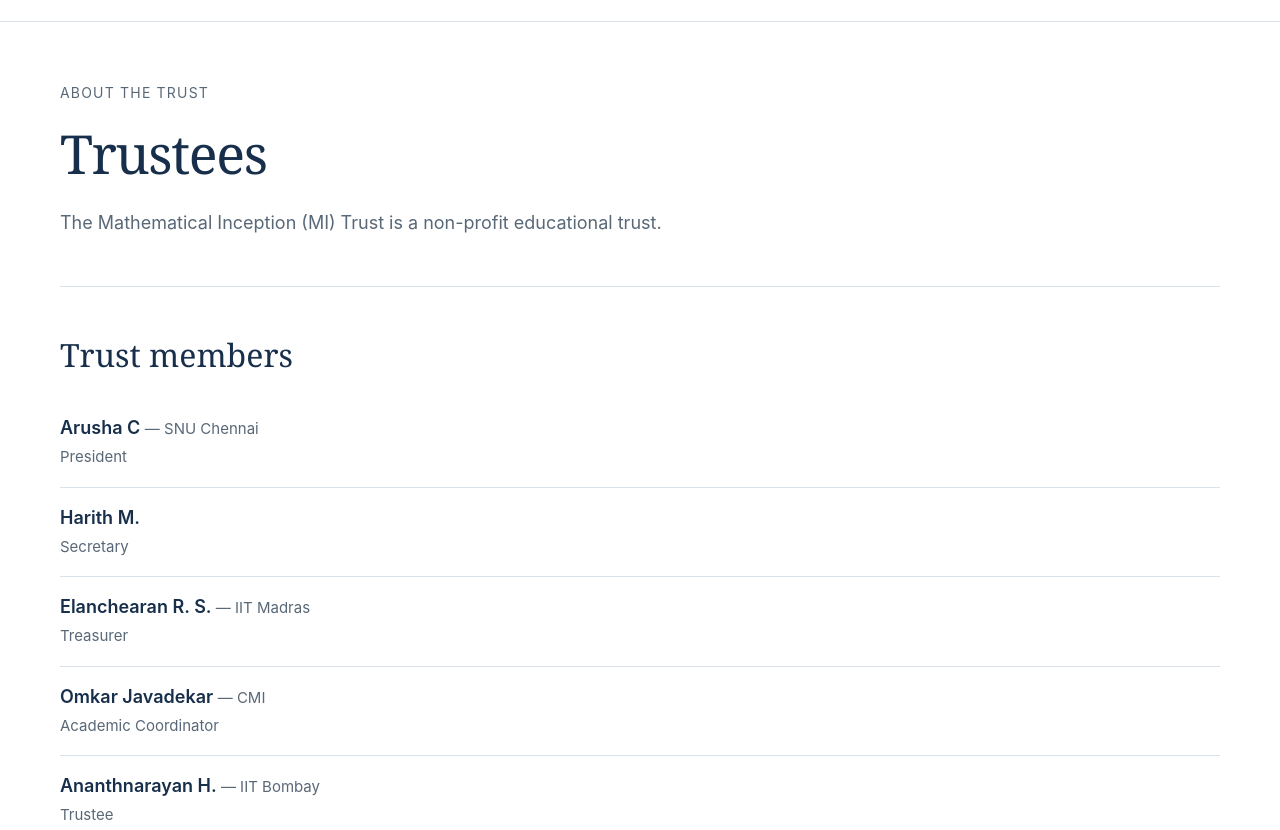
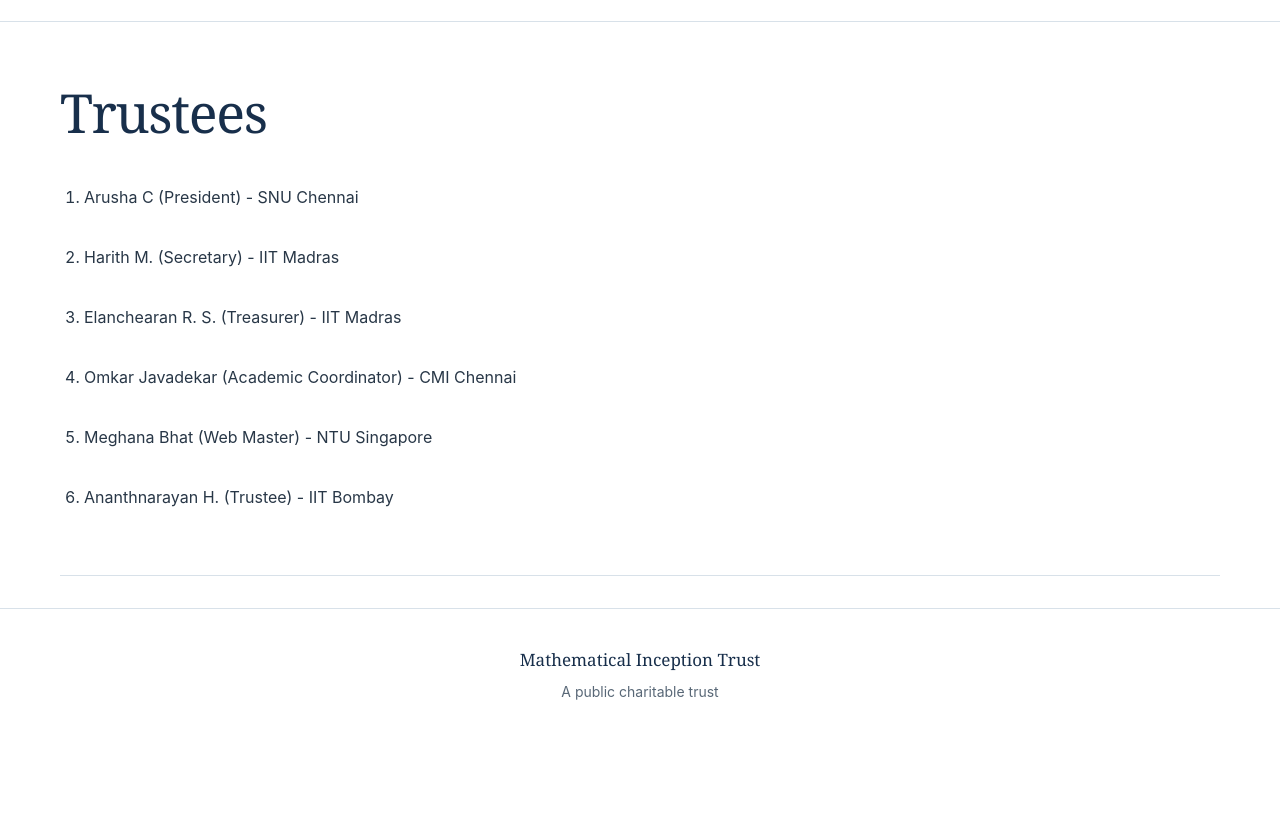
Before and after one commit to mathsinception/mathsinception.github.io, a plain HTML site: page trustees.html in a window 1280 px wide. Shown: the part 122-952 px from the top of the page. After the commit the page ends 862 px from the top, so only its background shows below. Drawn offline with Linux system fonts and the light colour scheme.

Commit message:
Updated list of trustees

```diff
--- a/assets/styles.css
+++ b/assets/styles.css
@@ -110,12 +110,8 @@ p { margin-bottom: 1.15rem; }
 .student-story p:last-of-type { margin-bottom: .75rem; }
 .pending-notice { background: var(--wash); border-left: 2px solid var(--line); padding: 1.1rem 1.4rem; }
 .pending-notice p { margin: 0; color: var(--muted); }
-.trustee-list { list-style: none; padding: 0; margin: 1.5rem 0 0; }
-.trustee { padding-block: 1rem; border-bottom: 1px solid var(--line); }
-.trustee:last-child { border-bottom: 0; }
-.trustee h3 { margin-bottom: .2rem; }
-.trustee-affiliation { color: var(--muted); font-size: .9375rem; font-weight: 400; }
-.trustee-role { color: var(--muted); font-size: .9375rem; margin: 0; }
+.trustee-list { list-style: decimal; padding-left: 1.5rem; margin: 1.5rem 0 0; }
+.trustee { padding-block: 1rem; }
 
 /* PROGRAMMES PAGE */
 .upcoming-panel { padding: 2rem; background: var(--wash); border-top: 3px solid var(--navy); }
--- a/trustees.html
+++ b/trustees.html
@@ -6,7 +6,7 @@
   <title>Trustees | Mathematical Inception Trust</title>
   <meta name="description" content="Meet the trustees and members of the Mathematical Inception Trust.">
   <link rel="icon" type="image/png" href="assets/favicon.png">
-  <link rel="stylesheet" href="assets/styles.css?v=20261114-9">
+  <link rel="stylesheet" href="assets/styles.css?v=20261114-11">
 </head>
 <body>
   <a class="skip-link" href="#main">Skip to content</a>
@@ -25,40 +25,16 @@
 
   <main id="main" class="container">
     <header class="page-intro">
-      <p class="eyebrow">About the trust</p>
       <h1 id="page-title">Trustees</h1>
-      <p class="intro-text">The Mathematical Inception (MI) Trust is a non-profit educational trust.</p>
+      <ol class="trustee-list">
+        <li class="trustee">Arusha C (President) - SNU Chennai</li>
+        <li class="trustee">Harith M. (Secretary) - IIT Madras</li>
+        <li class="trustee">Elanchearan R. S. (Treasurer) - IIT Madras</li>
+        <li class="trustee">Omkar Javadekar (Academic Coordinator) - CMI Chennai</li>
+        <li class="trustee">Meghana Bhat (Web Master) - NTU Singapore</li>
+        <li class="trustee">Ananthnarayan H. (Trustee) - IIT Bombay</li>
+      </ol>
     </header>
-
-    <section class="content-section" aria-labelledby="trustee-list-title">
-      <h2 id="trustee-list-title">Trust members</h2>
-      <ul class="trustee-list">
-        <li class="trustee">
-          <h3>Arusha C <span class="trustee-affiliation">— SNU Chennai</span></h3>
-          <p class="trustee-role">President</p>
-        </li>
-        <li class="trustee">
-          <h3>Harith M.</h3>
-          <p class="trustee-role">Secretary</p>
-        </li>
-        <li class="trustee">
-          <h3>Elanchearan R. S. <span class="trustee-affiliation">— IIT Madras</span></h3>
-          <p class="trustee-role">Treasurer</p>
-        </li>
-        <li class="trustee">
-          <h3>Omkar Javadekar <span class="trustee-affiliation">— CMI</span></h3>
-          <p class="trustee-role">Academic Coordinator</p>
-        </li>
-        <li class="trustee">
-          <h3>Ananthnarayan H. <span class="trustee-affiliation">— IIT Bombay</span></h3>
-          <p class="trustee-role">Trustee</p>
-        </li>
-        <li class="trustee">
-          <h3>Meghana Bhat <span class="trustee-affiliation">— NTU Singapore</span></h3>
-          <p class="trustee-role">Trustee</p>
-        </li>
-      </ul>
-    </section>
   </main>
 
   <footer class="site-footer">
```
Also changed, not shown: index.html (+5 -2 lines), programme-2023.html (+1 -1 lines), programme-2024.html (+1 -1 lines), programme-2025.html (+1 -1 lines), programme-2026-ppec-bengaluru.html (+1 -1 lines), programme-2026.html (+1 -1 lines), programmes.html (+1 -1 lines), 1 other file.
